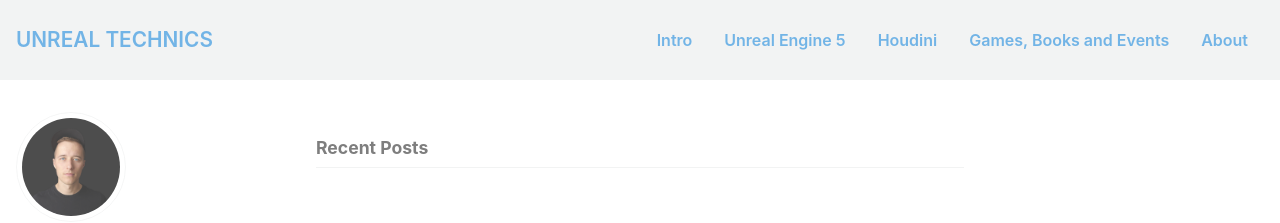
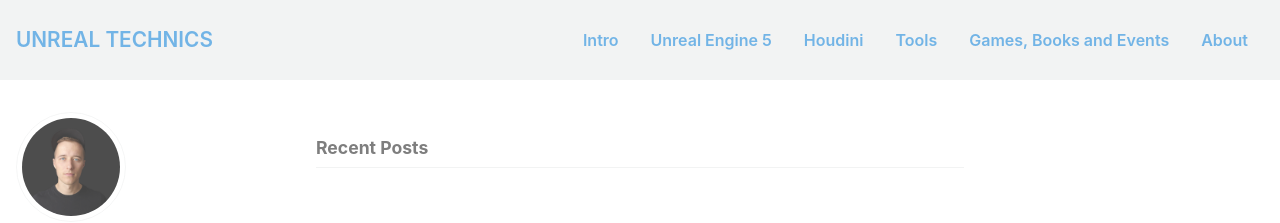
Before and after one commit to AdamKomarowski/unrealtechart, a Jekyll site: the page built from index.html, in a window 1280 px wide and 900 px high. Shown: the top 223 px of the window. Built offline with Jekyll 4.4.1, drawn with Linux system fonts in a browser that asks for light colours; nearby versions of some CDN libraries.

Commit message:
Update navigation.yml

```diff
--- a/_data/navigation.yml
+++ b/_data/navigation.yml
@@ -10,6 +10,8 @@ main:
     url: /book/unrealengine/
   - title: "Houdini"
     url: /book/houdini/
+  - title: "Tools"
+    url: /book/tools/
   - title: "Games, Books and Events"
     url: /book/Games_Books_and_Events/books/
   - title: "About"
```
